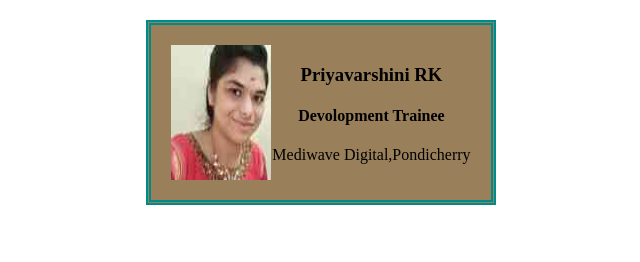
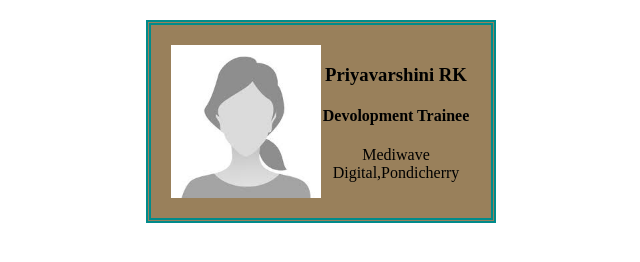
Before and after one commit to priyavarshini-mediwave/DigitalCard, a plain HTML site: page app/index.html in a window 1280 px wide. Shown: the whole page, without its empty margins (359-999 px from the left). Drawn offline with Linux system fonts and the light colour scheme.

Commit message:
Photo update

```diff
--- a/app/index.html
+++ b/app/index.html
@@ -8,7 +8,11 @@
   </head>
   <body>
     <div class="card">
-      <img id="img1" src="small_5f355227-cffb-45a3-98c2-5e5f4c9b16a5.jpg" alt="Priya's Pic"/>
+
+
+
+
+      <img id="img1" src="girlimage.jpeg" alt="Priya's Pic" width ="50%"/>
       <div>
       <p><h3>Priyavarshini RK</h3>
          <h4> Devolopment Trainee</h4>
--- a/app/style.css
+++ b/app/style.css
@@ -1,8 +1,8 @@
-body{
+body {
   margin: 20px;
   margin-left: 100px;
 }
-.card{
+.card {
   padding: 20px;
   margin-left: auto;
   margin-right: auto;
@@ -10,6 +10,6 @@ body{
   background-color: rgb(153, 128, 91);
   text-align: center;
   width: 300px;
-    display:flex;
+  display: flex;
   justify-content: space-around;
 }
```
Also changed, not shown: app/girlimage.jpeg (added). Lines whose indentation alone changed are shown as unchanged.
